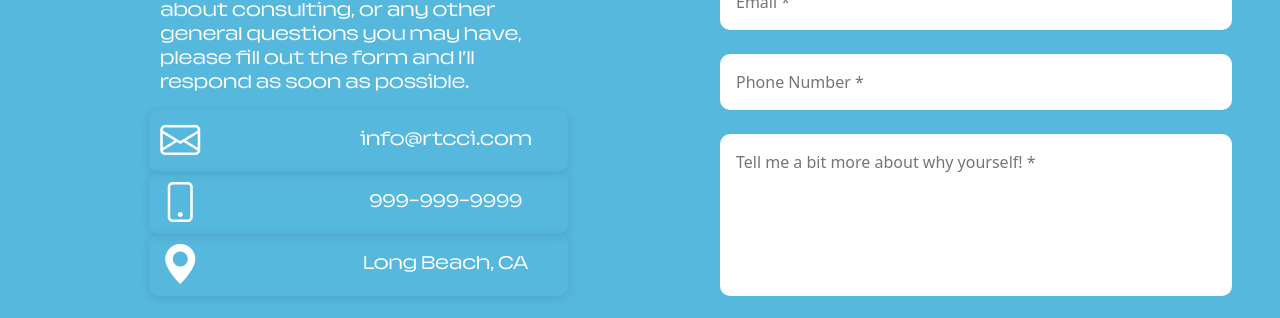
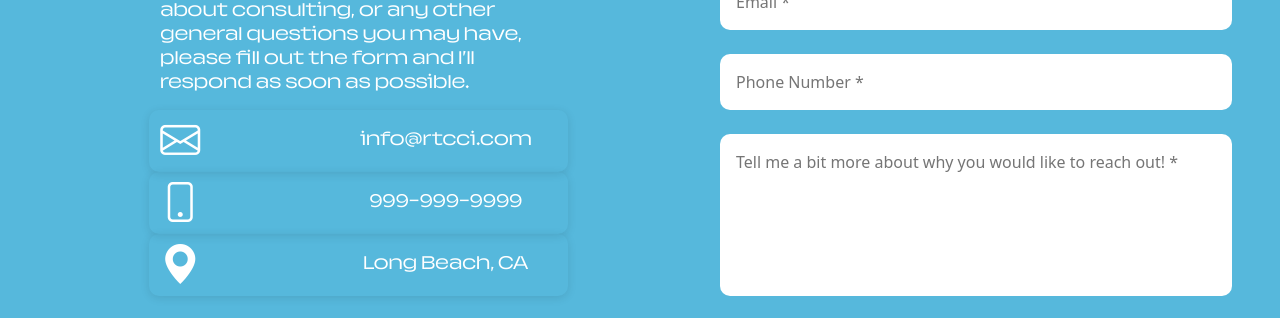
Before and after one commit to nxcholas/rtcci-final, a React (Vite) app: page / in a window 1280 px wide. Shown: the part 4140-4458 px from the top of the page. Built offline with nearby package versions, Linux system fonts and the light colour scheme.

Commit message:
Update Contact.jsx

```diff
--- a/src/Contact.jsx
+++ b/src/Contact.jsx
@@ -34,8 +34,8 @@ function Contact () {
               <input type='text' placeholder='First & Last Name *'></input>
               <input type='email' placeholder='Email *'></input>
               <input type='tel' placeholder='Phone Number *'></input>
-              <textarea id='contact-textarea' rows={6} cols={50} placeholder='Tell me a bit more about why yourself! *'></textarea>
-              <button id='form-button'className='rounded-pill'>Send Message</button>
+              <textarea id='contact-textarea' rows={6} cols={50} placeholder='Tell me a bit more about why you would like to reach out! *'></textarea>
+              <button type='submit' id='form-button'className='rounded-pill'>Send Message</button>
             </form>
           </div>
         </div>
```
